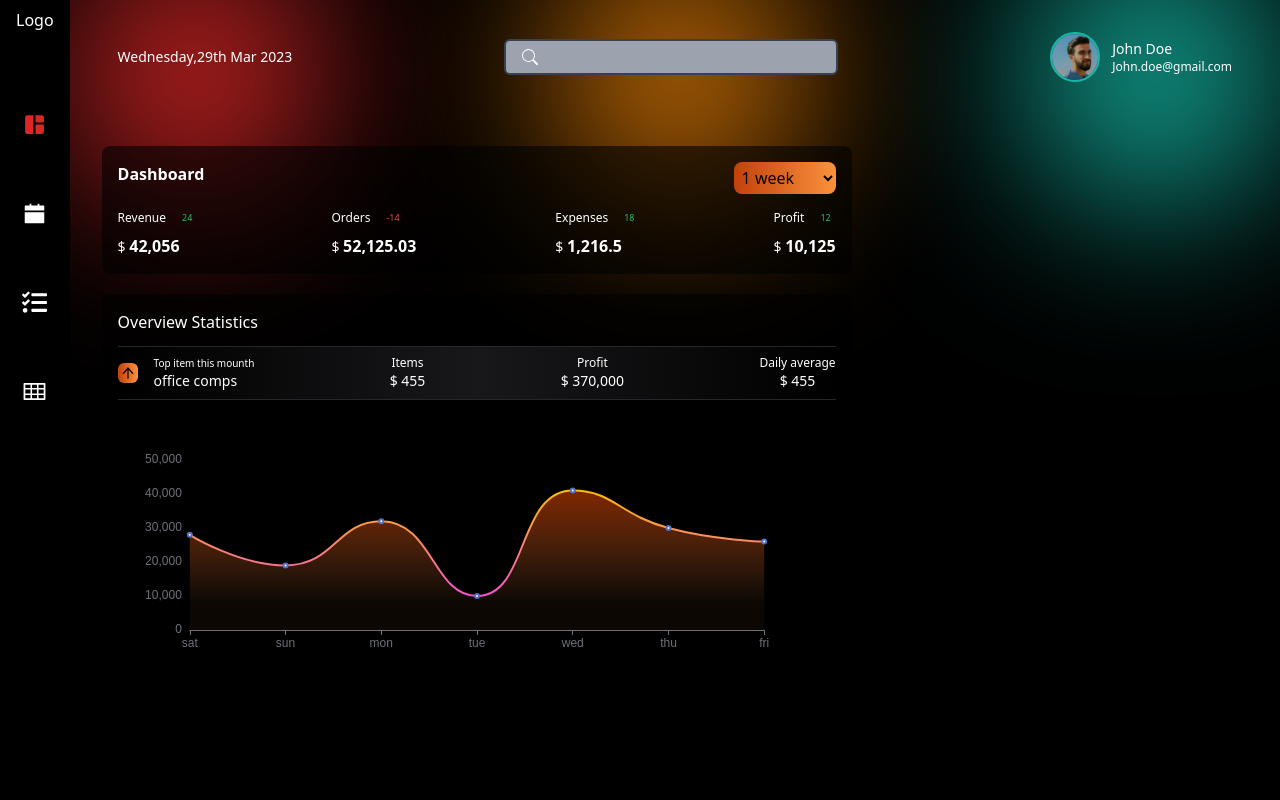
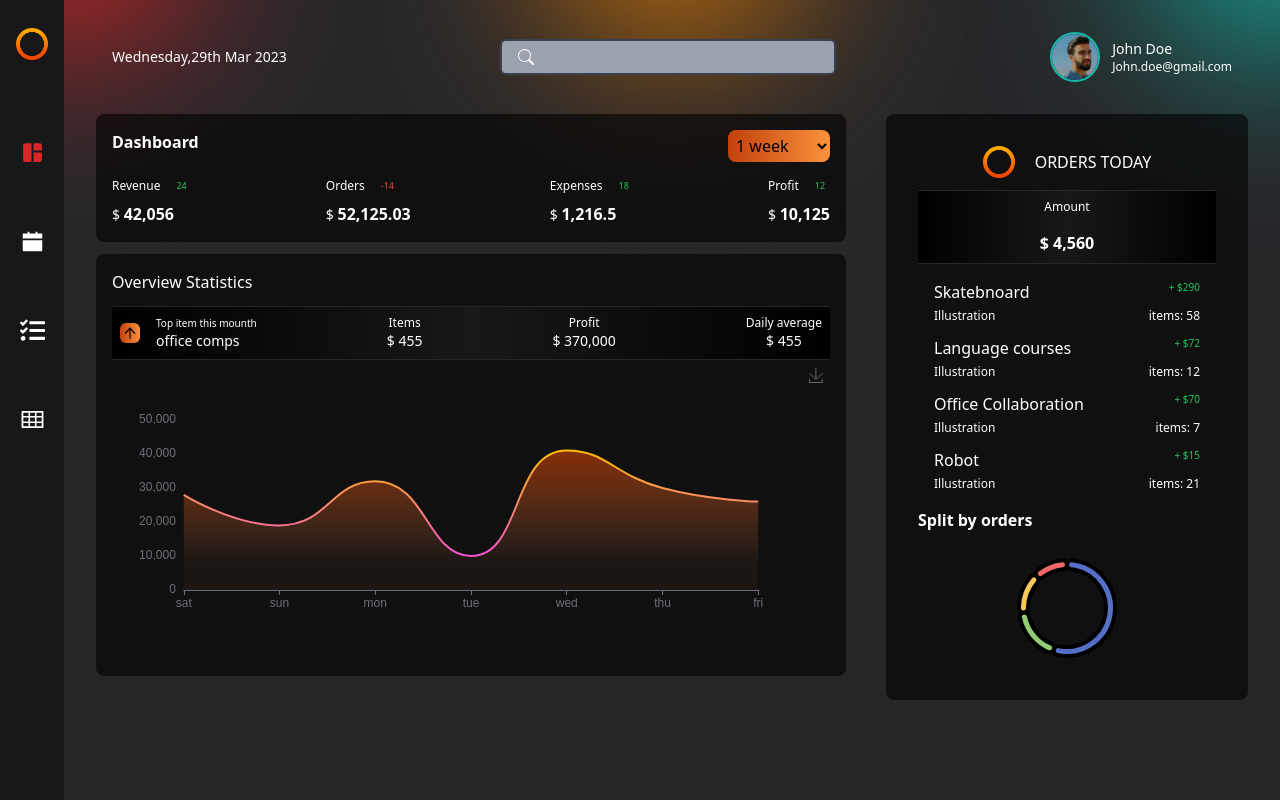
Before and after one commit to ammar-1990/next-dashboard, a Next.js app: page / in a window 1280 px wide. Built offline with nearby package versions, Linux system fonts and the light colour scheme.

Commit message:
calendar

```diff
--- a/components/ChartCard.jsx
+++ b/components/ChartCard.jsx
@@ -5,6 +5,23 @@ import * as echarts from 'echarts'
 
 const ChartCard = () => {
     const option = {
+
+        color:'orange',
+        tooltip:{
+            trigger:'axis',
+            axisPointer:{
+                type:'cross'
+            },
+            backgroundColor:'rgba(0,0,0,0.59)',
+            backgroundWidth:0
+        },
+
+        toolbox:{
+            feature:{
+                saveAsImage:{}
+            }
+        },
+
         xAxis:[
             {
                 type:'category',
@@ -18,6 +35,7 @@ const ChartCard = () => {
                 splitLine:{
                     show:false,
                 }
+
             }
         ],
         series:[
@@ -51,15 +69,15 @@ width:2
                             },
                         ])
                 },
-                showSymbole:false,
+                showSymbol:false,
                 data:[28000,19000,32000,10000,41000,30000,26000]
             }
         ]
     }
   return (
-    <div className="mt-5 max-w-[750px] w-full p-4 bg-black/60 rounded-lg">
+    <div className="mt-3 max-w-[750px] w-full p-4 bg-black/60 rounded-lg">
     <h3>Overview Statistics</h3>
-        <div className="py-2 mt-3 border-y-[0.3px] border-zinc-800 bg-gradient-to-r from-black via-zinc-900 to-black flex justify-between items-center" >
+        <div className="p-2 mt-3 border-y-[0.3px] border-zinc-800 bg-gradient-to-r from-black via-zinc-900 to-black flex justify-between items-center" >
 <div className='flex gap-4 items-center'>
     <span className='w-5 h-5  inline-flex items-center justify-center rounded-md text-black bg-gradient-to-r from-orange-700 to-orange-400'><AiOutlineArrowUp /></span>
     <div>
--- a/components/DashBoard.jsx
+++ b/components/DashBoard.jsx
@@ -1,13 +1,15 @@
 import ChartCard from "./ChartCard"
-import { cardsData,groupNumber } from "./data"
+import { cardsData,groupNumber ,ordersData } from "./data"
+import PieChart from "./PieChart"
 
 
 
 const DashBoard = () => {
 
   return (
-    <div>
-<div className="max-w-[750px] w-full p-4 bg-black/60 rounded-lg">
+    <div className="flex gap-10">
+    <div className="max-w-[750px] w-full">
+<div className=" p-4 bg-black/60 rounded-lg">
     <div className="flex justify-between">
         <span className="font-bold">Dashboard</span>
         <select className="outline-none text-black rounded-lg bg-gradient-to-r from-orange-700 to-orange-400 p-1 cursor-pointer">
@@ -33,6 +35,37 @@ const DashBoard = () => {
 
 
     </div>
+    <div className=" bg-black/60 rounded-lg flex-1 p-8">
+<div className="flex gap-5 justify-center items-center">
+    <img src="/assets/avatar.png" alt="" className="w-[2rem]" />
+    <p className="uppercase">orders today</p>
+</div>
+<div className="p-2 mt-3 border-y-[0.3px] border-zinc-800 bg-gradient-to-r from-black via-zinc-900 to-black flex justify-between items-center flex-col gap-4" >
+    <span className="text-xs">Amount</span>
+    <span className="font-bold">$ {groupNumber(4560)}</span>
+</div>
+
+<div className="p-4 flex flex-col gap-3">
+{ordersData.map((el,i)=>
+<div className="space-y-1" key={i}>
+<div className="flex justify-between">
+    <span className="text-md">{el.name}</span>
+    <span className="text-green-500 text-[10px]">+ ${el.change}</span>
+    </div>
+<div className="flex justify-between">
+<span className="text-xs">{el.type}</span>
+    <span className="text-xs">items: {el.items}</span>
+</div>
+
+</div>
+)}
+</div>
+<div>
+    <span className="font-bold">Split by orders</span>
+    <PieChart />
+</div>
+    </div>
+    </div>
   )
 }
 
--- /dev/null
+++ b/components/PieChart.jsx
@@ -0,0 +1,47 @@
+import ReactECharts from 'echarts-for-react'
+
+const PieChart = () => {
+
+
+    const option = {
+series:[
+    {
+        name:'item',
+        type:'pie',
+        radius:['65%',"80%"],
+        avoidLabelOverlap:false,
+        itemStyle:{
+            borderRadius:50,
+            borderColor:'black',
+            borderWidth:4,
+        },
+       label: {
+show:false,
+position:'center'
+       },
+
+       emphasis:{
+        label:{
+            show:true,
+            fontSize:20,
+            fontWeight:"bold",
+            color:'white'
+
+        }
+       },
+        data:[
+            {value:2190,name:'Search Engine'},
+            {value:735,name:'Direct'},
+            {value:580,name:'Email'},
+            {value:484,name:'Union Ads'},
+        ]
+    }
+]
+
+    }
+  return (
+   <ReactECharts style={{height:120,marginTop:'1rem'}} option={option}/>
+  )
+}
+
+export default PieChart
--- a/components/layout/Layout.jsx
+++ b/components/layout/Layout.jsx
@@ -4,12 +4,12 @@ import SideBar from "../siadebar/SideBar";
 
 const Layout = ({ children }) => {
   return (
-    <div className="h-screen w-screen flex bg-black text-white">
+    <div className="h-screen w-screen flex bg-zinc-800 text-white">
     <SideBar />
       <div className="flex-1 h-full overflow-hidden relative z-0 flex flex-col ">
-        <div className="absolute z-[-1] w-[250px] h-[250px] rounded-full bg-red-600 blur-[90px] top-[-50px] left-0"></div>
-        <div className="absolute z-[-1] w-[250px] h-[250px] rounded-full bg-amber-600 blur-[90px] top-[-50px] left-[40%]"></div>
-        <div className="absolute z-[-1] w-[250px] h-[250px] rounded-full bg-teal-500 blur-[90px] top-[-50px] right-0"></div>
+        <div className="absolute z-[-1] w-[250px] h-[250px] rounded-full bg-red-600 blur-[90px] top-[-200px] left-[-125px]"></div>
+        <div className="absolute z-[-1] w-[250px] h-[250px] rounded-full bg-amber-600 blur-[90px] top-[-200px] left-[40%]"></div>
+        <div className="absolute z-[-1] w-[250px] h-[250px] rounded-full bg-teal-500 blur-[90px] top-[-200px] right-[-125px]"></div>
 
         <div className="flex justify-between p-8 px-12 items-center">
 
@@ -35,7 +35,7 @@ const Layout = ({ children }) => {
 
         </div>
 
-        <main className="p-8 flex-1">{children}</main>
+        <main className="px-8 flex-1">{children}</main>
       </div>
     </div>
   );
--- a/components/siadebar/SideBar.jsx
+++ b/components/siadebar/SideBar.jsx
@@ -38,9 +38,9 @@ const router=useRouter()
 
 
   return (
-    <div className='p-2 px-4 flex flex-col items-center h-full'>
+    <div className='p-2 px-4 flex flex-col items-center h-full bg-zinc-900'>
 
-        <div>Logo</div>
+        <div className='mt-5'><img src="/assets/avatar.png" className='w-[2rem]' alt="" /></div>
         <div className='flex flex-col h-full mt-20 gap-16'>
 {links.map(el=><Link key={el.id} href={el.to} className={`${router.pathname===el.to && 'text-red-600'} hover:text-red-600 duration-200 `}><el.icon size={25}/></Link>)}
         </div>
```
Also changed, not shown: public/assets/avatar.png (added).
